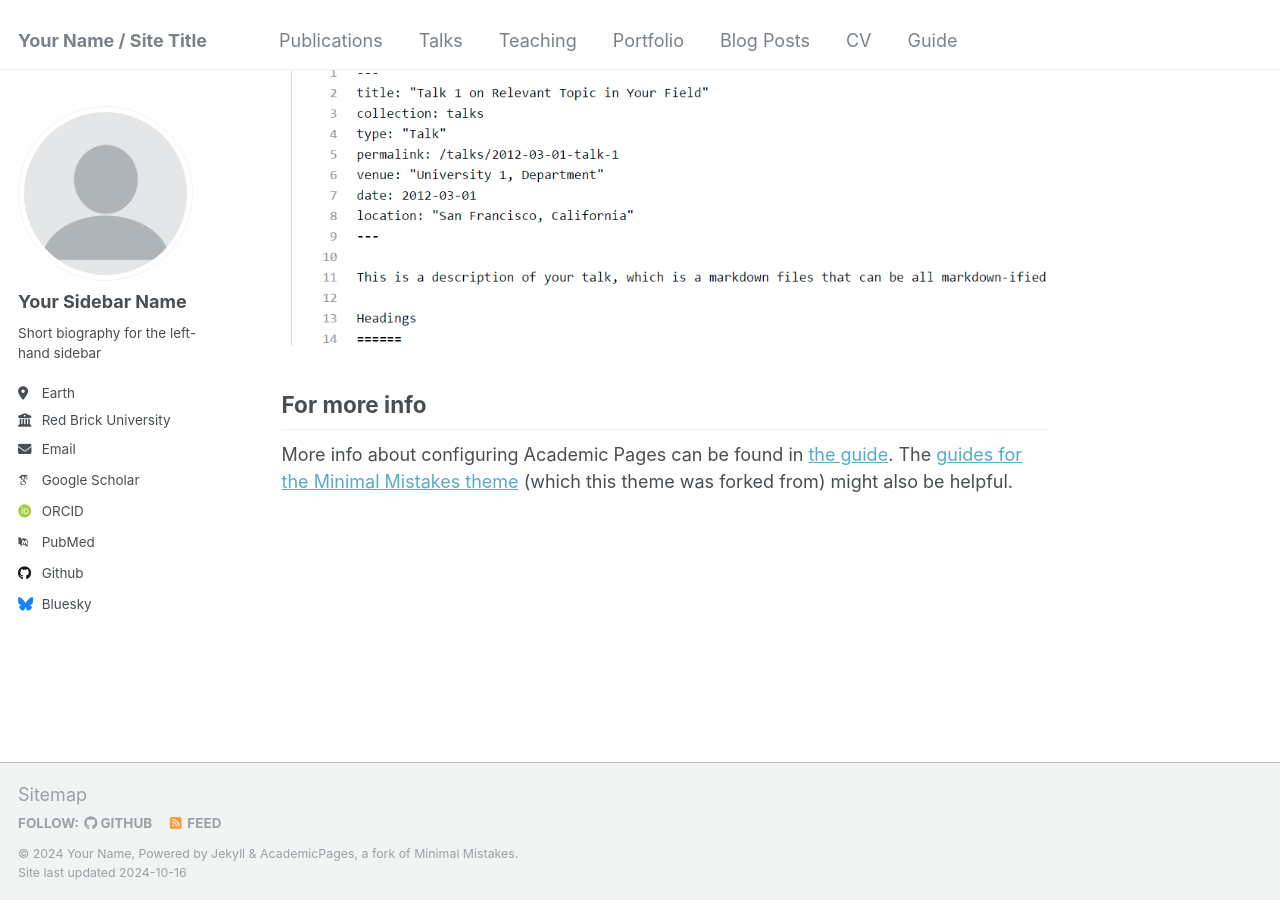
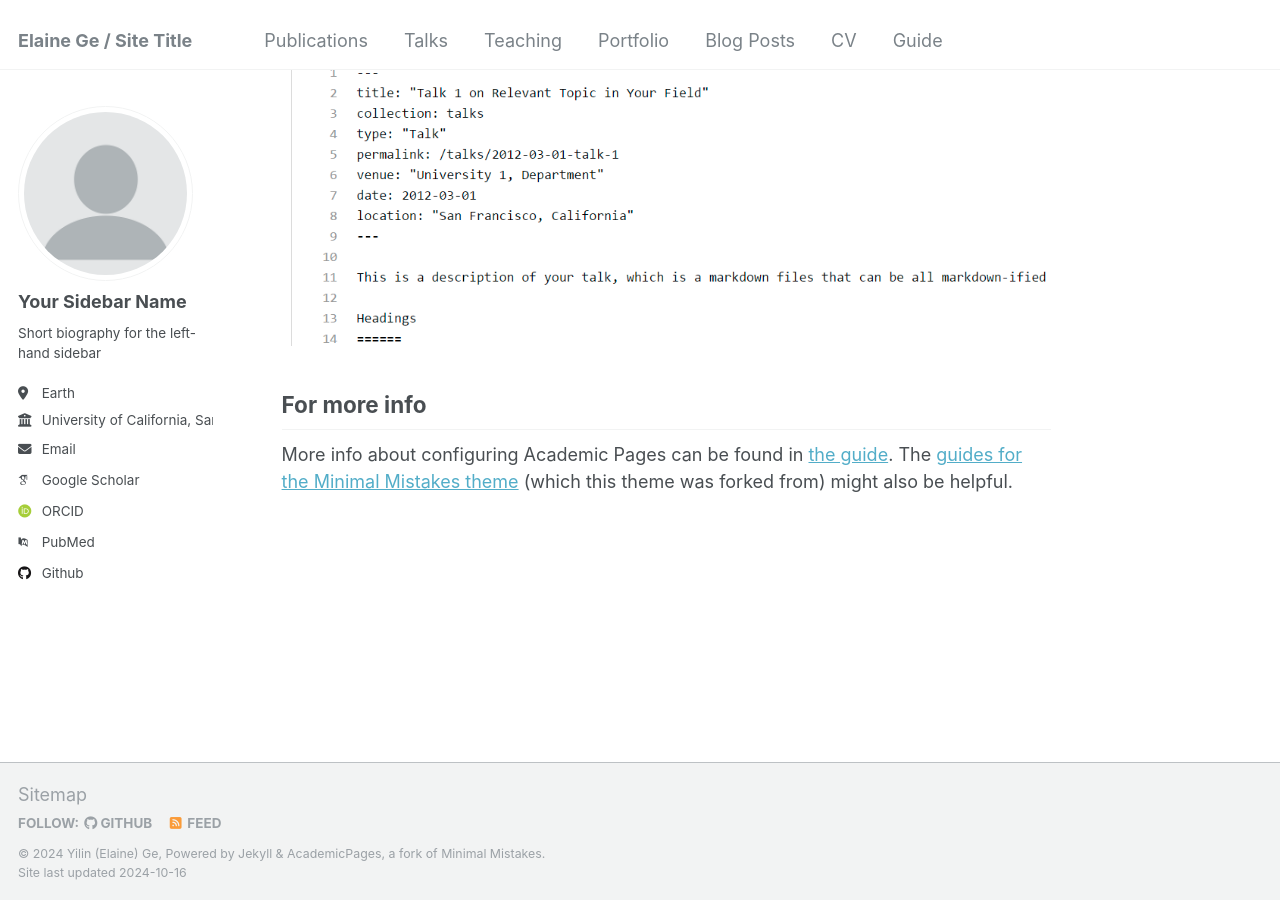
Before and after one commit to alien-invader/yilin_elaine_ge.github.io, a Jekyll site: the page built from _pages/about.md, in a window 1280 px wide and 900 px high, scrolled down 2643 px. Built offline with Jekyll 4.4.1, drawn with Linux system fonts in a browser that asks for light colours; some web fonts are replaced.

Commit message:
Update _config.yml

```diff
--- a/_config.yml
+++ b/_config.yml
@@ -8,13 +8,13 @@
 
 # Basic Site Settings
 locale                   : "en-US"
-title                    : "Your Name / Site Title"
+title                    : "Elaine Ge / Site Title"
 title_separator          : "-"
-name                     : &name "Your Name"
+name                     : &name "Yilin (Elaine) Ge"
 description              : &description "personal description"
-url                      : https://academicpages.github.io # the base hostname & protocol for your site e.g. "https://mmistakes.github.io"
+url                      : https://elaine-ge.github.io # the base hostname & protocol for your site e.g. "https://mmistakes.github.io"
 baseurl                  : "" # the subpath of your site, e.g. "/blog"
-repository               : "academicpages/academicpages.github.io"
+repository               : "elaine-ge/elaine-ge.github.io"
 
 # Site Author - The following control what appear as part of the author content on the side bar.
 #               If a field is blank the icon and link will not appear, otherwise it will be shown.
@@ -26,9 +26,9 @@ author:
   pronouns         : # example: "she/her"
   bio              : "Short biography for the left-hand sidebar"
   location         : "Earth"
-  employer         : "Red Brick University"
+  employer         : "University of California, San Diego"
   uri              : # URL
-  email            : "none@example.org"
+  email            : "y3ge@ucsd.edu"
 
   # Academic websites
   arxiv            : # URL - Update with the correct link to your profile
@@ -43,12 +43,12 @@ author:
   bitbucket        : # Username - Update with your username on the site
   codepen          : # Username
   dribbble         : # Username
-  github           : "academicpages"
+  github           : "elaine-ge"
   kaggle           : # Username
   stackoverflow    : # User number or user number and name (i.e., use "1" or "1/jeff-atwood")
 
   # Social media
-  bluesky          : "bsky.app" # Replace this with you Bluesky username
+  bluesky          : # Username # Replace this with you Bluesky username
   facebook         : # Username
   flickr           : # Username
   foursquare       : # Username
```
